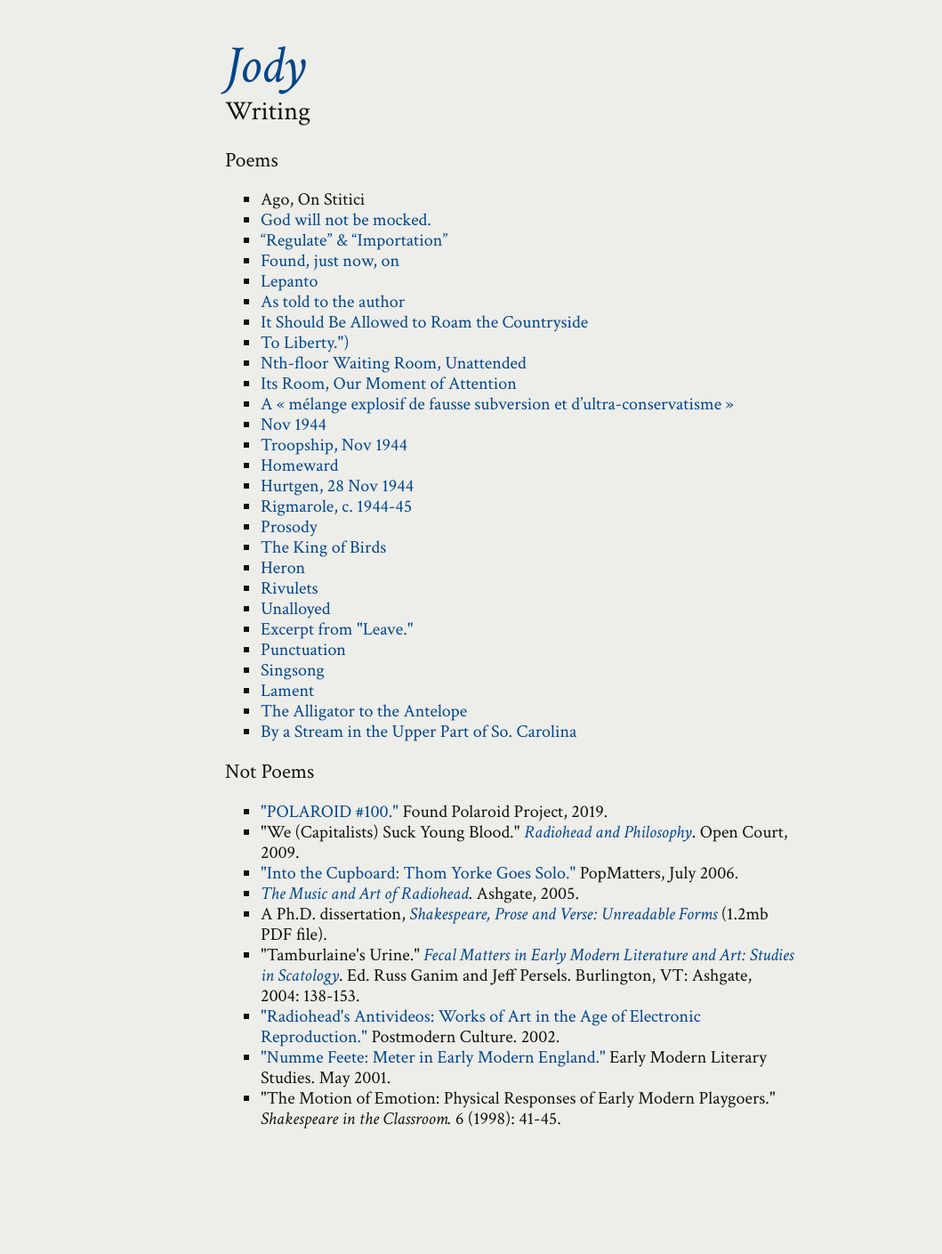
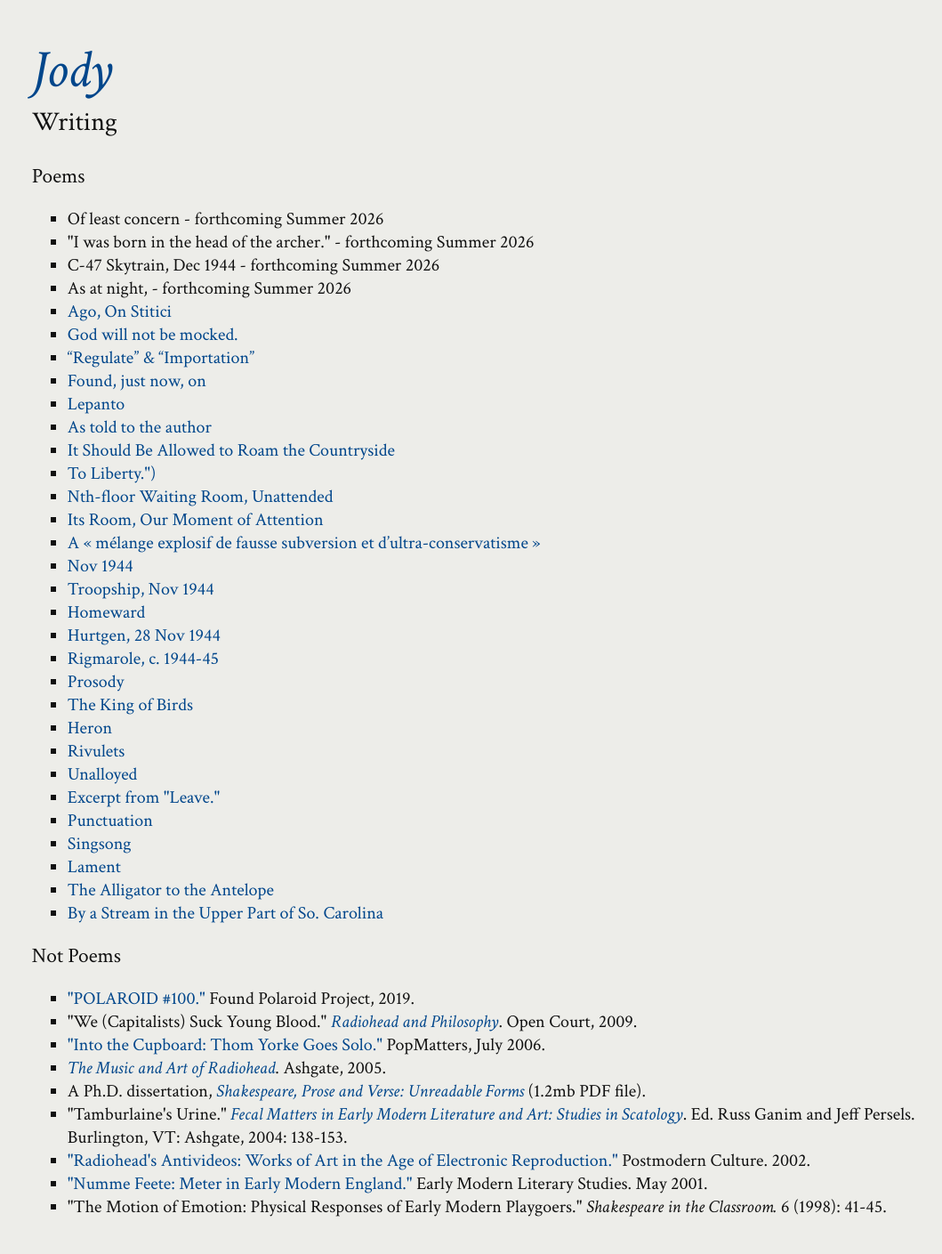
Before and after one commit to jodytate/josephtate.com, a PHP site: page /writing.html in a window 1280 px wide. Shown: the whole page at 89% size, without its empty margins (67-1126 px from the left). Before the commit the page ends 1268 px from the top, so only its background shows below. Run offline with PHP 8.4, Linux system fonts and the light colour scheme; some libraries are stand-ins or nearby versions.

Commit message:
update widths
to better accommodate smaller screens

```diff
--- a/index.html
+++ b/index.html
@@ -8,7 +8,8 @@
 <link href="https://fonts.googleapis.com/css2?family=Crimson+Text:ital,wght@0,400;0,600;0,700;1,400;1,600;1,700&display=swap" rel="stylesheet">
   <link rel="stylesheet" href="./styles/styles_2026.css">
   <script src="https://kit.fontawesome.com/3351ec89fb.js" crossorigin="anonymous"></script>
-  <div id="container" class="eb-garamond-font">
+
+  <div id="container" class="home-page eb-garamond-font">
     <header>
       <h1><a href="/">Jody</a></h1>
     </header>
--- a/styles/styles_2026.css
+++ b/styles/styles_2026.css
@@ -1,5 +1,3 @@
-@import url(normalize.css);
-
 body {
   background-color: #edede9;
   color: #111111;
@@ -46,8 +44,14 @@ a:hover {
   color: #8B4500;
 }
 
+#container.home-page {
+  width: 50%;
+  margin: 2em auto 2em auto;
+  font-size: 1.25rem;
+}
+
 #container {
-  width: 50%;
+  width: 85%;
   margin: 2em auto 2em auto;
   font-size: 1.25rem;
 }
--- a/writing.html
+++ b/writing.html
@@ -19,7 +19,11 @@
       <br>
       <h3>Poems</h3>
       <ul class="writing-list">
-        <li><a href="https://www.cathexisnorthwestpress.com/may-june-2026" title="A poem titled Ago, On Stitici"></a>Ago, On Stitici</li>
+        <li><a href="" title=""></a>Of least concern - forthcoming Summer 2026</li>
+        <li><a href="" title=""></a>"I was born in the head of the archer." - forthcoming Summer 2026</li>
+        <li><a href="" title=""></a>C-47 Skytrain, Dec 1944 - forthcoming Summer 2026</li>
+        <li><a href="" title=""></a>As at night, - forthcoming Summer 2026</li>
+        <li><a href="https://www.cathexisnorthwestpress.com/may-june-2026" title="A poem titled Ago, On Stitici">Ago, On Stitici</a></li>
         <li><a href="https://dadakuku.com/2026/04/10/god-will-not-be-mocked/" title="A poem titled God will not be mocked.">God will not be mocked.</a></li>
         <li><a href="https://dadakuku.com/2026/03/07/regulate-importation/" title="A poem titled Regulate & Importation">“Regulate” & “Importation”</a></li>
         <li><a href="https://dadakuku.com/2026/02/15/found-just-now-on/" title="A poem titled Found, just now, on">Found, just now, on</a></li>
```
